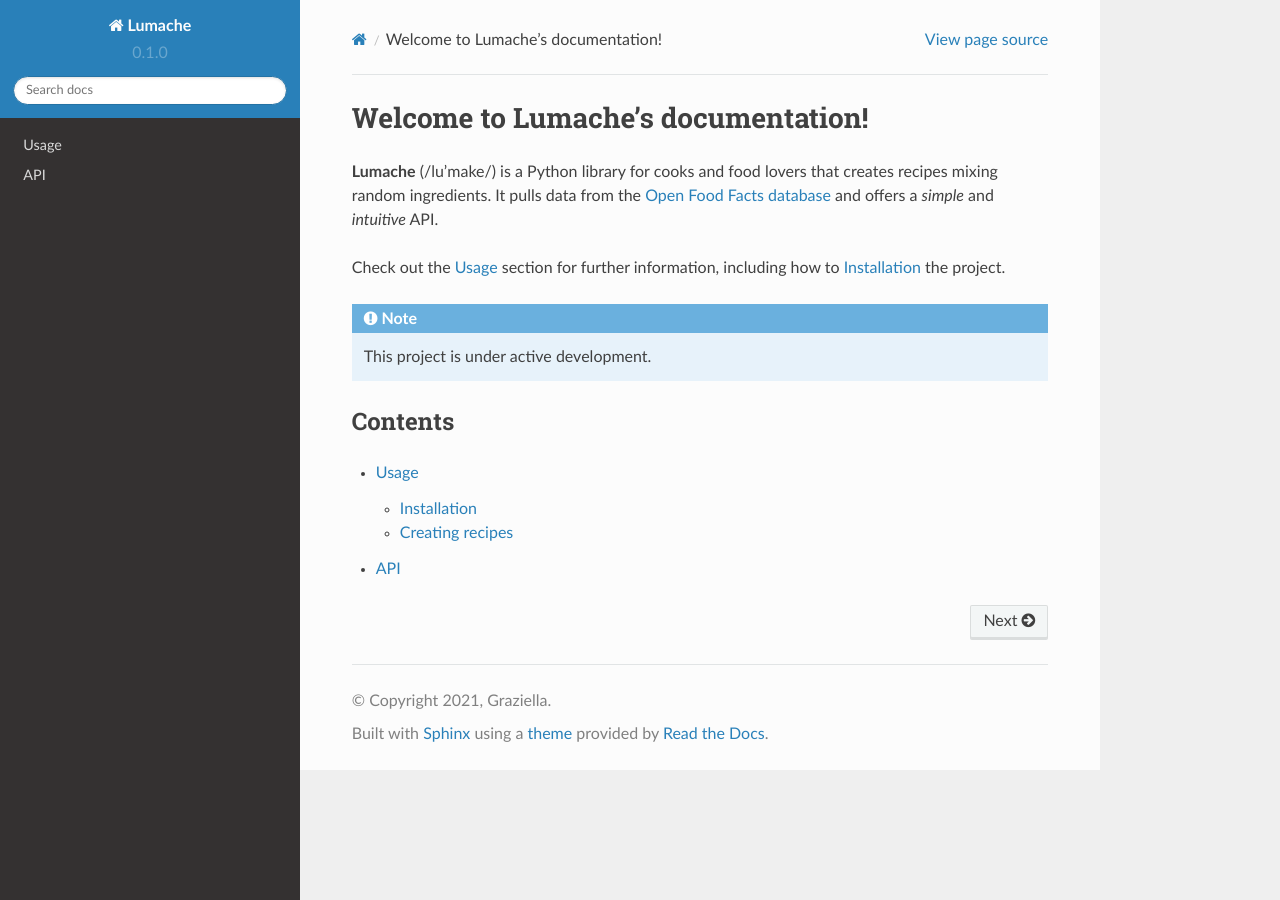
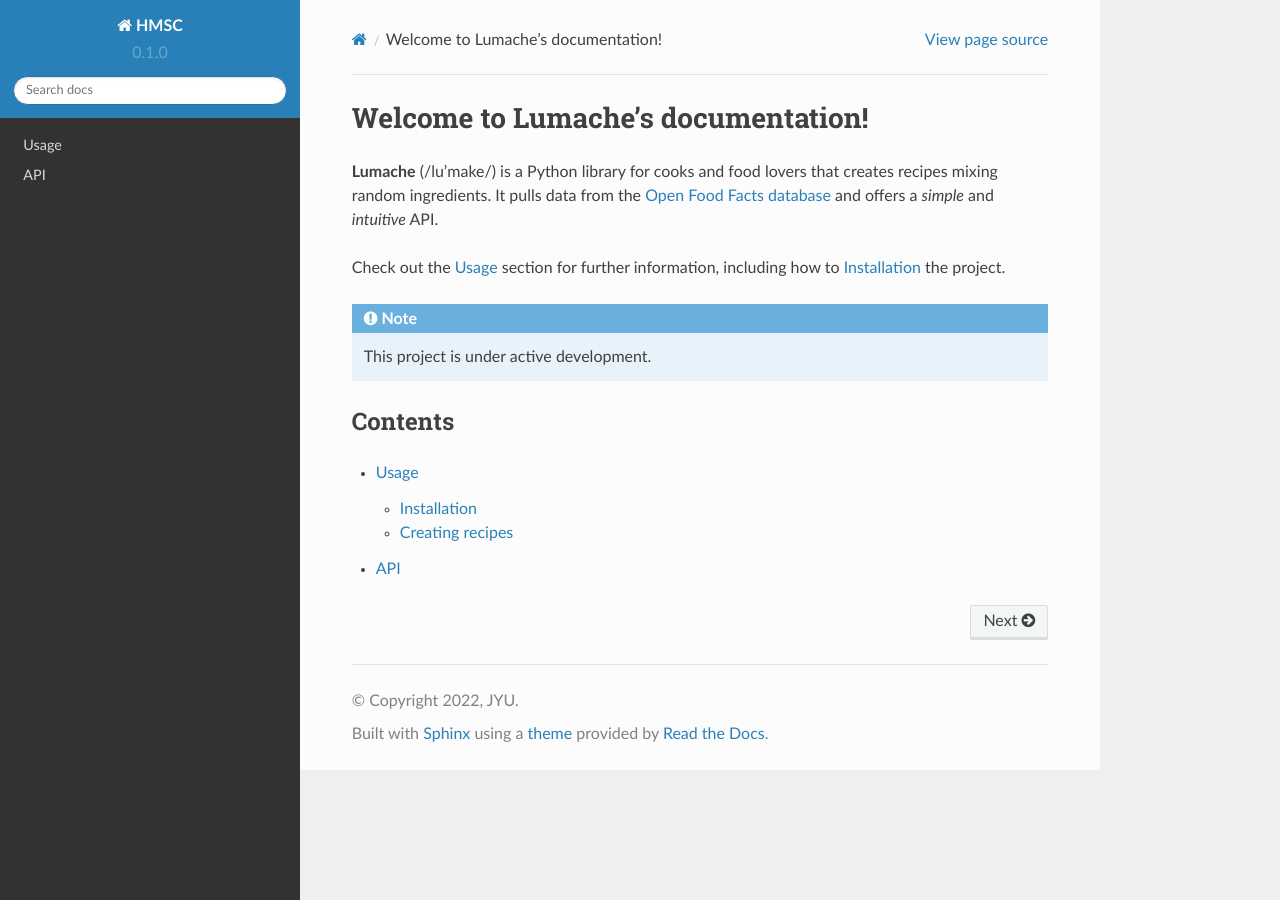
Before and after one commit to aniskhan25/hmsc, a Sphinx documentation site: the page built from docs/source/index.rst, in a window 1280 px wide. Built offline with Sphinx 7.4.7 and the Read the Docs theme 2.0.0, drawn with Linux system fonts in a browser that asks for light colours.

Commit message:
Update conf.py

```diff
--- a/docs/source/conf.py
+++ b/docs/source/conf.py
@@ -2,9 +2,9 @@
 
 # -- Project information
 
-project = 'Lumache'
-copyright = '2021, Graziella'
-author = 'Graziella'
+project = 'HMSC'
+copyright = '2022, JYU'
+author = 'JYU'
 
 release = '0.1'
 version = '0.1.0'
```
